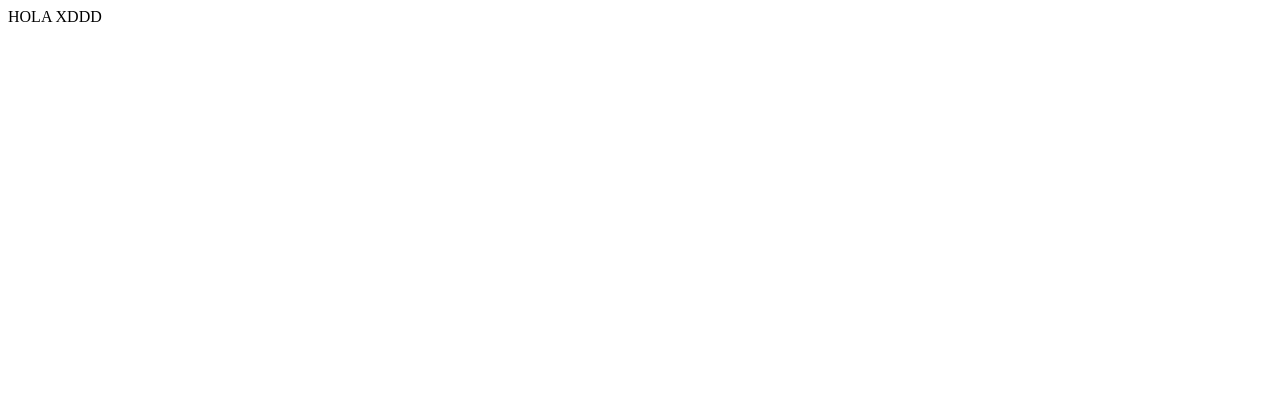
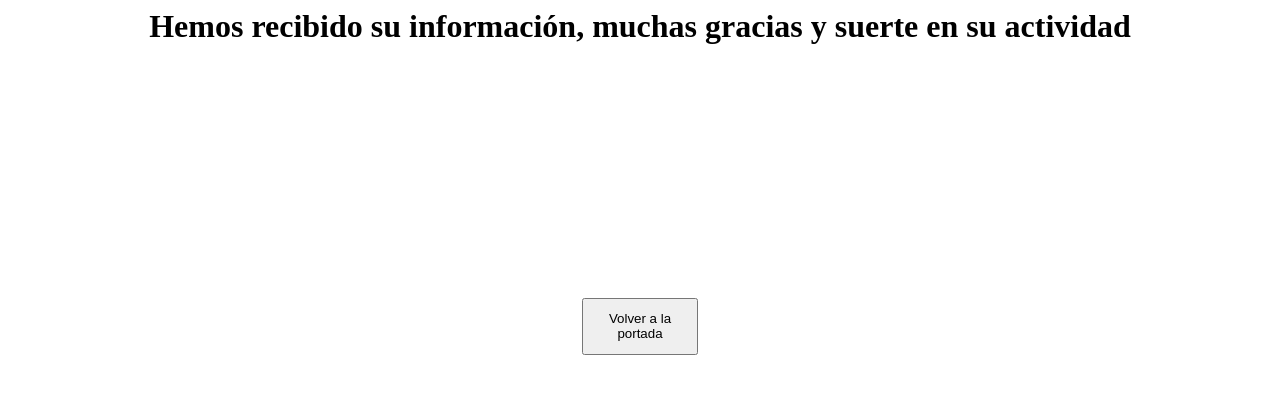
Before and after one commit to chocomountain1/desarrollo_web_camilo_alvarez, a plain HTML site: page mensaje_guardado.html in a window 1280 px wide. Drawn offline with Linux system fonts and the light colour scheme.

Commit message:
feat(mensaje_guardado.html):Adding the elements required to the message of the confirmation of the added activity

```diff
--- a/mensaje_guardado.html
+++ b/mensaje_guardado.html
@@ -1,3 +1,10 @@
 <html>
-    <p>HOLA XDDD</p>
+    <div>
+    <h1 style="justify-content: center; display: flex;">Hemos recibido su información, muchas gracias y suerte en su actividad</h1>
+    </div>
+    <div style="display: flex; justify-content: center; margin-top: 20%;">
+        <a href="portada.html">
+            <button type="button" style="padding: 10%;">Volver a la portada</button>
+        </a>
+    </div>
 </html>
```
